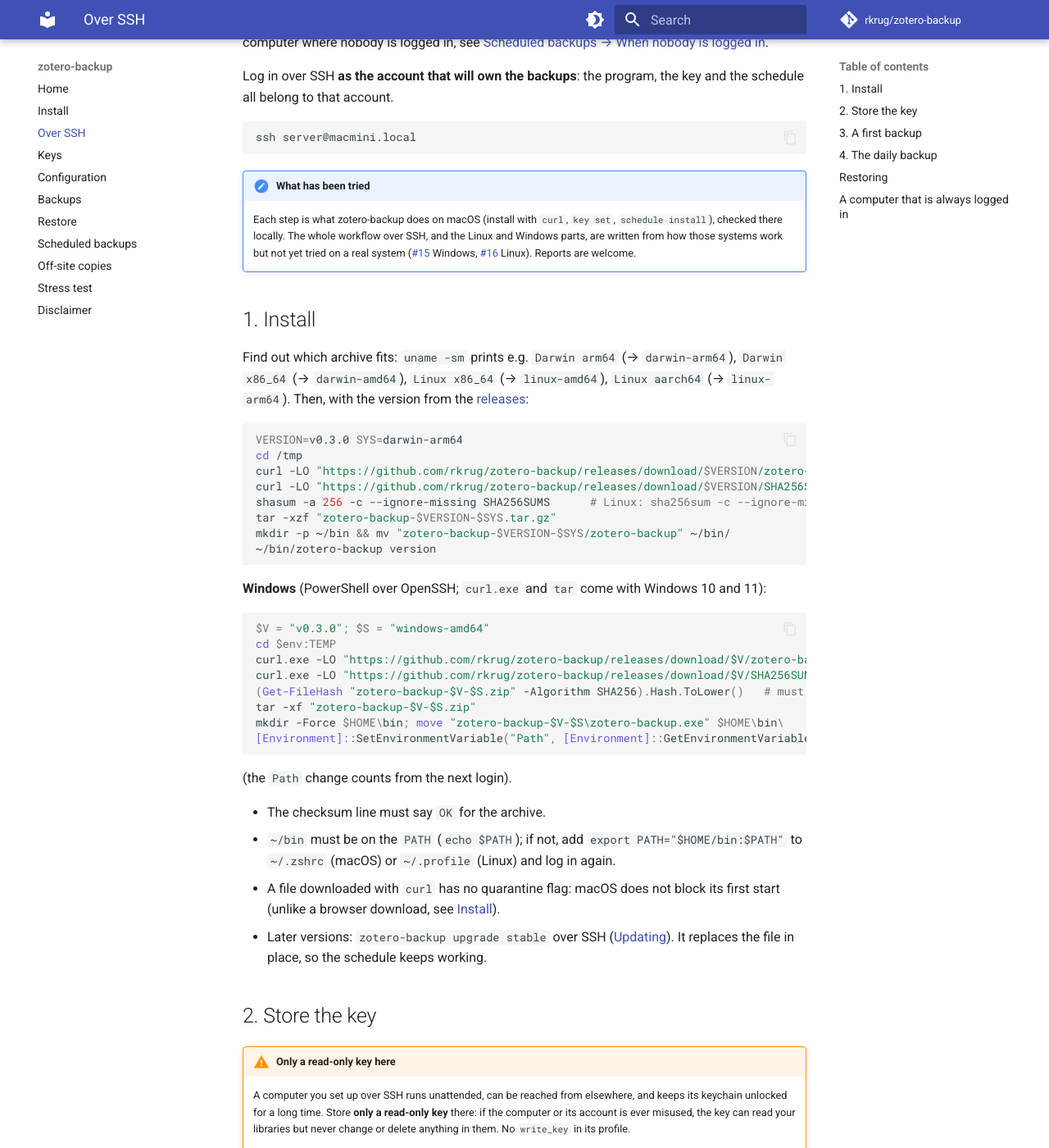
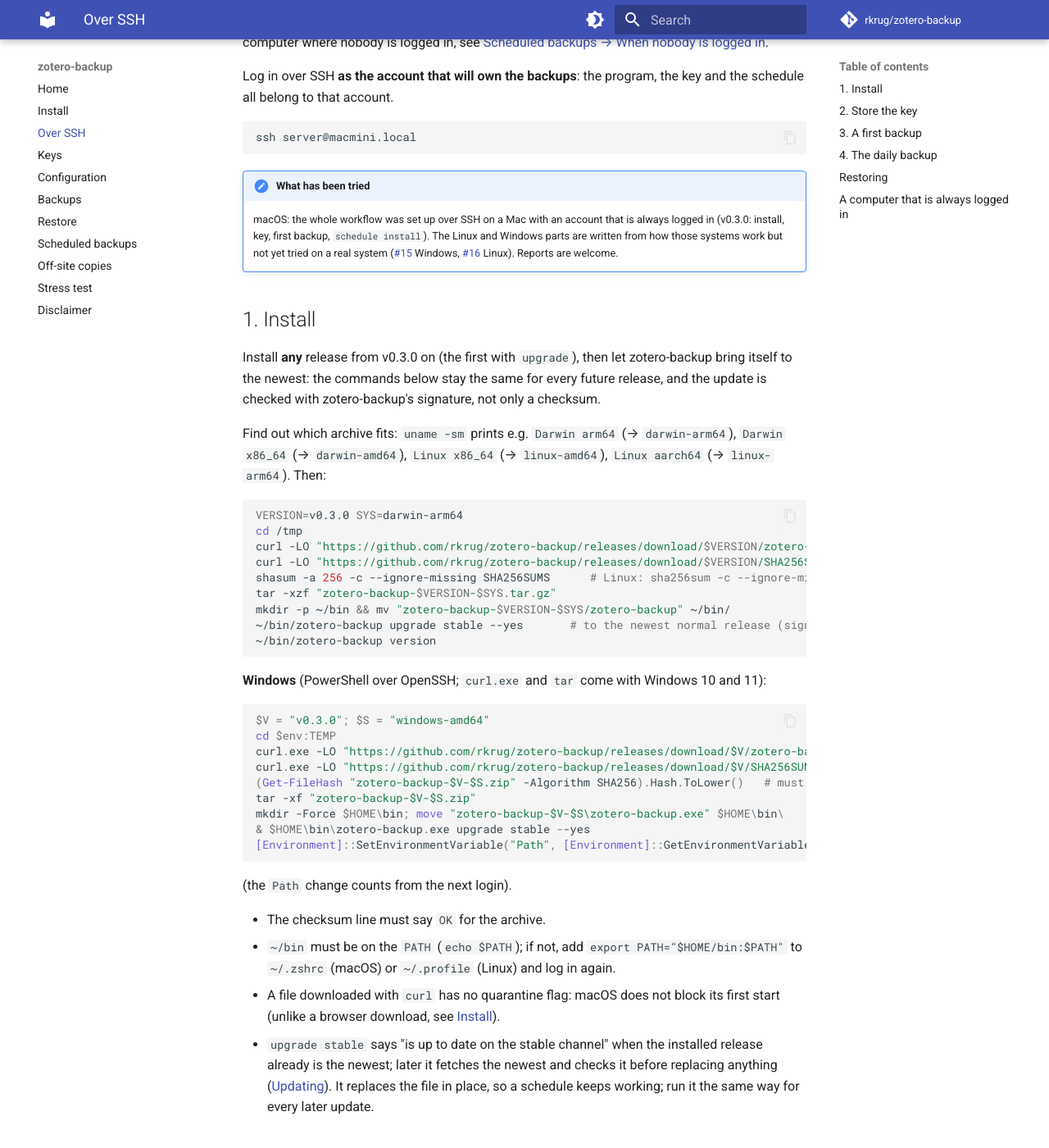
Before and after one commit to rkrug/zotero-backup, an MkDocs documentation site: the page built from docs/ssh.md, in a window 1280 px wide and 1400 px high, scrolled down 264 px. Shown: the whole window at 82% size. Built offline with MkDocs 1.6.1 and Material for MkDocs 9.7.7, drawn with Linux system fonts in a browser that asks for light colours; comment, search, counter and statistics services are not loaded; the version menu is left out.

Commit message:
Docs: install any release from v0.3.0 on, then upgrade stable
Install and Over SSH: the download commands name v0.3.0 and stay valid
for every later release; upgrade stable --yes then brings it to the
newest, checked with the update signature. Over SSH: the workflow is now
tried on macOS (a Mac with an always-logged-in account). Suggested when
setting up HomeServer.

Co-Authored-By: Claude Opus 5.5 <noreply@anthropic.com>

````diff
--- a/docs/ssh.md
+++ b/docs/ssh.md
@@ -9,11 +9,13 @@ ssh server@macmini.local
 ```
 
 !!! note "What has been tried"
-    Each step is what zotero-backup does on macOS (install with `curl`, `key set`, `schedule install`), checked there locally. The whole workflow over SSH, and the Linux and Windows parts, are written from how those systems work but not yet tried on a real system ([#15](https://github.com/rkrug/zotero-backup/issues/15) Windows, [#16](https://github.com/rkrug/zotero-backup/issues/16) Linux). Reports are welcome.
+    macOS: the whole workflow was set up over SSH on a Mac with an account that is always logged in (v0.3.0: install, key, first backup, `schedule install`). The Linux and Windows parts are written from how those systems work but not yet tried on a real system ([#15](https://github.com/rkrug/zotero-backup/issues/15) Windows, [#16](https://github.com/rkrug/zotero-backup/issues/16) Linux). Reports are welcome.
 
 ## 1. Install
 
-Find out which archive fits: `uname -sm` prints e.g. `Darwin arm64` (→ `darwin-arm64`), `Darwin x86_64` (→ `darwin-amd64`), `Linux x86_64` (→ `linux-amd64`), `Linux aarch64` (→ `linux-arm64`). Then, with the version from the [releases](https://github.com/rkrug/zotero-backup/releases):
+Install **any** release from v0.3.0 on (the first with `upgrade`), then let zotero-backup bring itself to the newest: the commands below stay the same for every future release, and the update is checked with zotero-backup's signature, not only a checksum.
+
+Find out which archive fits: `uname -sm` prints e.g. `Darwin arm64` (→ `darwin-arm64`), `Darwin x86_64` (→ `darwin-amd64`), `Linux x86_64` (→ `linux-amd64`), `Linux aarch64` (→ `linux-arm64`). Then:
 
 ```bash
 VERSION=v0.3.0 SYS=darwin-arm64
@@ -23,6 +25,7 @@ curl -LO "https://github.com/rkrug/zotero-backup/releases/download/$VERSION/SHA2
 shasum -a 256 -c --ignore-missing SHA256SUMS      # Linux: sha256sum -c --ignore-missing SHA256SUMS
 tar -xzf "zotero-backup-$VERSION-$SYS.tar.gz"
 mkdir -p ~/bin && mv "zotero-backup-$VERSION-$SYS/zotero-backup" ~/bin/
+~/bin/zotero-backup upgrade stable --yes       # to the newest normal release (signed), if there is a newer one
 ~/bin/zotero-backup version
 ```
 
@@ -36,6 +39,7 @@ curl.exe -LO "https://github.com/rkrug/zotero-backup/releases/download/$V/SHA256
 (Get-FileHash "zotero-backup-$V-$S.zip" -Algorithm SHA256).Hash.ToLower()   # must equal its line in SHA256SUMS
 tar -xf "zotero-backup-$V-$S.zip"
 mkdir -Force $HOME\bin; move "zotero-backup-$V-$S\zotero-backup.exe" $HOME\bin\
+& $HOME\bin\zotero-backup.exe upgrade stable --yes
 [Environment]::SetEnvironmentVariable("Path", [Environment]::GetEnvironmentVariable("Path", "User") + ";$HOME\bin", "User")
 ```
 
@@ -44,7 +48,7 @@ mkdir -Force $HOME\bin; move "zotero-backup-$V-$S\zotero-backup.exe" $HOME\bin\
 - The checksum line must say `OK` for the archive.
 - `~/bin` must be on the `PATH` (`echo $PATH`); if not, add `export PATH="$HOME/bin:$PATH"` to `~/.zshrc` (macOS) or `~/.profile` (Linux) and log in again.
 - A file downloaded with `curl` has no quarantine flag: macOS does not block its first start (unlike a browser download, see [Install](install.md)).
-- Later versions: `zotero-backup upgrade stable` over SSH ([Updating](install.md#updating)). It replaces the file in place, so the schedule keeps working.
+- `upgrade stable` says "is up to date on the stable channel" when the installed release already is the newest; later it fetches the newest and checks it before replacing anything ([Updating](install.md#updating)). It replaces the file in place, so a schedule keeps working; run it the same way for every later update.
 
 ## 2. Store the key
 
````
Also changed, not shown: CHANGELOG.md (+1 -0 lines), docs/install.md (+2 -0 lines).
